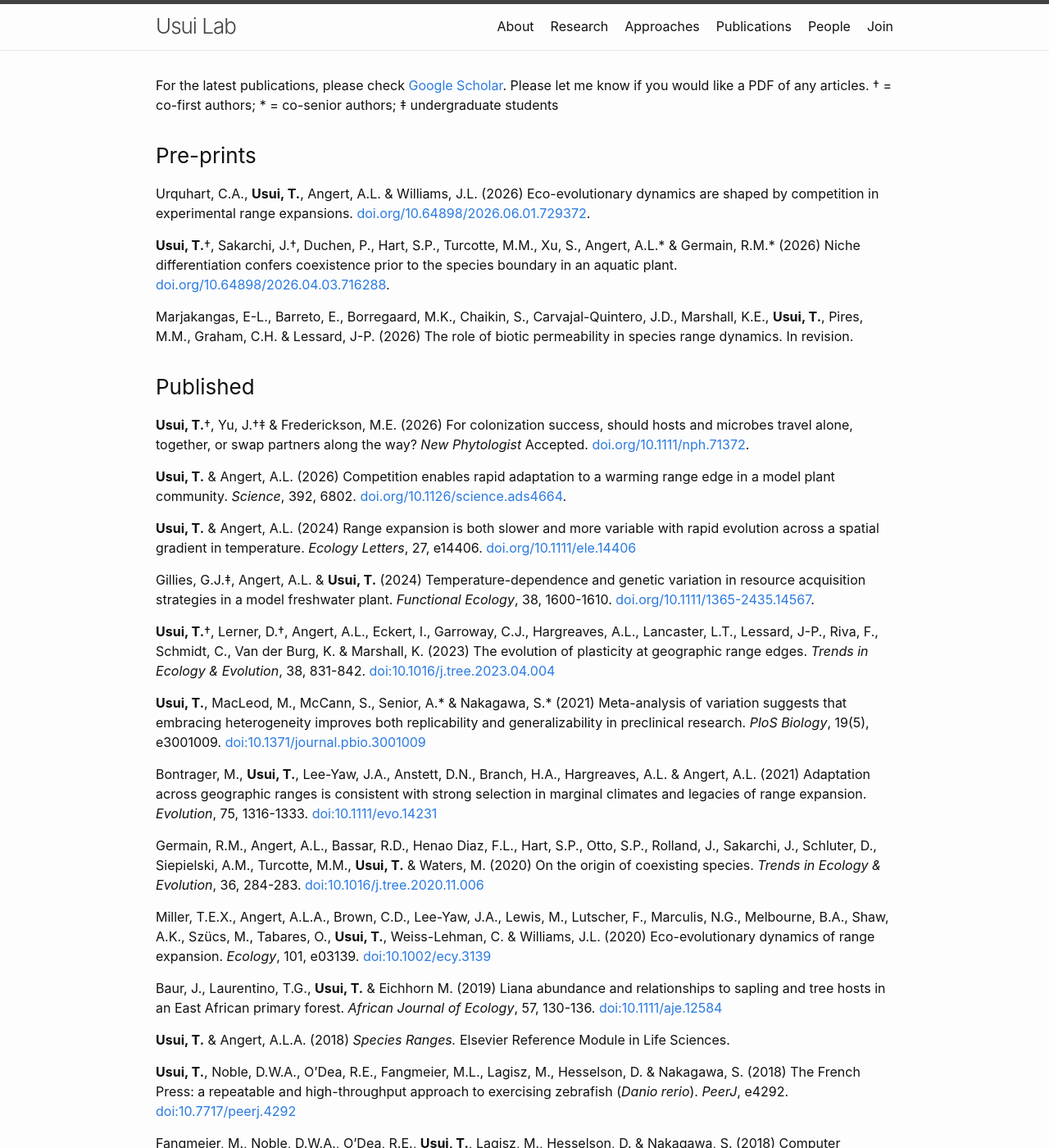
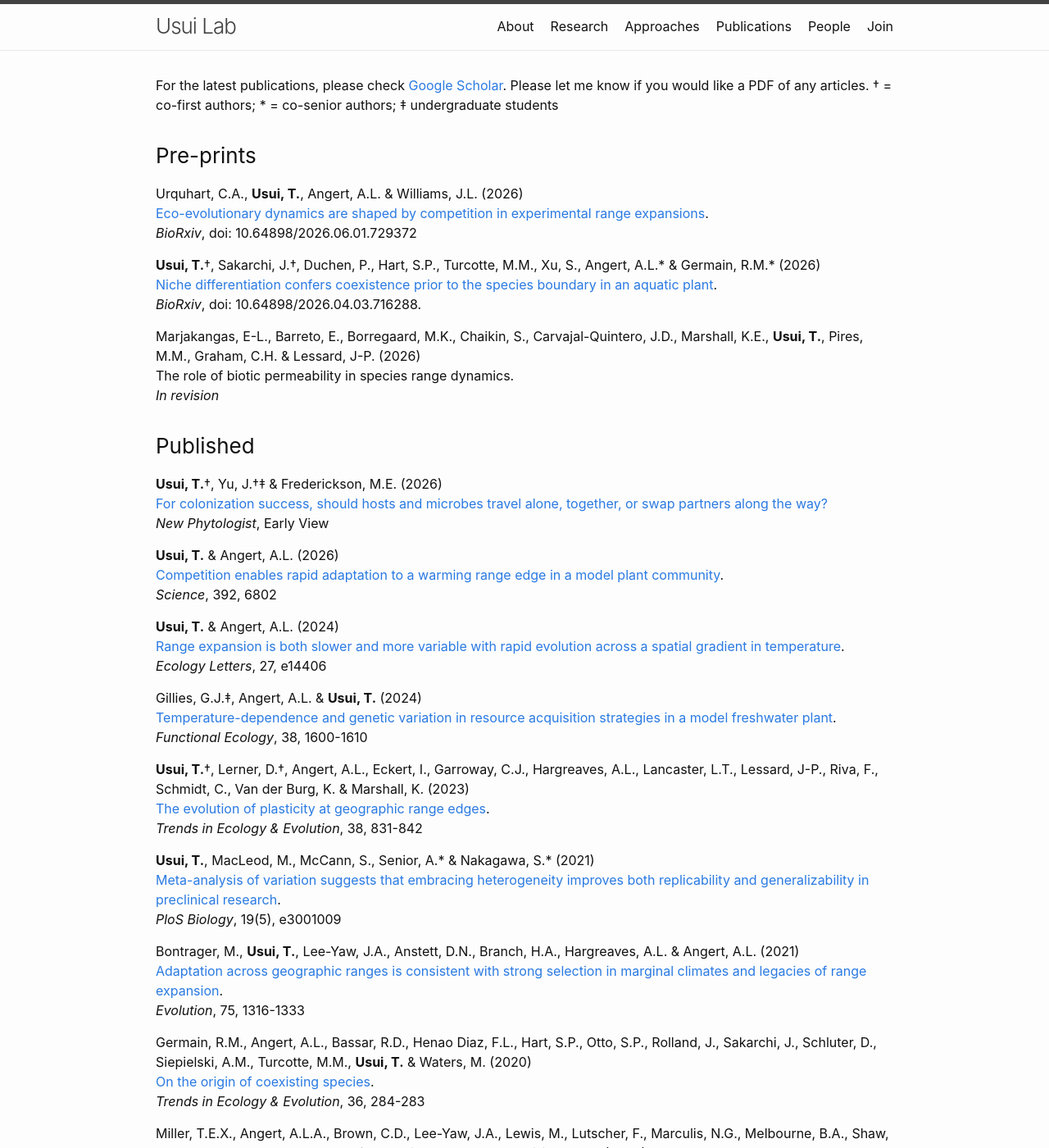
Before and after one commit to takujiusui/takujiusui.github.io, a Jekyll site: the page built from pubs.md, in a window 1280 px wide and 1400 px high. Shown: the whole window at 82% size. Built offline with Jekyll 4.4.1, drawn with Linux system fonts in a browser that asks for light colours; some of the changed text lies outside the part shown.

Commit message:
clean pubs

```diff
--- a/pubs.md
+++ b/pubs.md
@@ -8,40 +8,73 @@ For the latest publications, please check [Google Scholar](https://scholar.googl
 
 ### Pre-prints
 
-Urquhart, C.A., **Usui, T.**, Angert, A.L. & Williams, J.L. (2026) Eco-evolutionary dynamics are shaped by competition in experimental range expansions. [doi.org/10.64898/2026.06.01.729372](https://www.biorxiv.org/content/10.64898/2026.06.01.729372v1).
+Urquhart, C.A., **Usui, T.**, Angert, A.L. & Williams, J.L. (2026)
+<br>[Eco-evolutionary dynamics are shaped by competition in experimental range expansions](https://www.biorxiv.org/content/10.64898/2026.06.01.729372v1).
+<br>*BioRxiv*, doi: 10.64898/2026.06.01.729372
 
-**Usui, T.**†, Sakarchi, J.†, Duchen, P., Hart, S.P., Turcotte, M.M., Xu, S., Angert, A.L.* & Germain, R.M.* (2026) Niche differentiation confers coexistence prior to the species boundary in an aquatic plant. [doi.org/10.64898/2026.04.03.716288](https://www.biorxiv.org/content/10.64898/2026.04.03.716288v1).
+**Usui, T.**†, Sakarchi, J.†, Duchen, P., Hart, S.P., Turcotte, M.M., Xu, S., Angert, A.L.* & Germain, R.M.* (2026)
+<br>[Niche differentiation confers coexistence prior to the species boundary in an aquatic plant](https://www.biorxiv.org/content/10.64898/2026.04.03.716288v1).
+<br>*BioRxiv*, doi: 10.64898/2026.04.03.716288.
 
-Marjakangas, E-L., Barreto, E., Borregaard, M.K., Chaikin, S., Carvajal-Quintero, J.D., Marshall, K.E., **Usui, T.**, Pires, M.M., Graham, C.H. & Lessard, J-P. (2026) The role of biotic permeability in species range dynamics. In revision.
+Marjakangas, E-L., Barreto, E., Borregaard, M.K., Chaikin, S., Carvajal-Quintero, J.D., Marshall, K.E., **Usui, T.**, Pires, M.M., Graham, C.H. & Lessard, J-P. (2026)
+<br>The role of biotic permeability in species range dynamics.
+<br>*In revision*
 
 ### Published
 
-**Usui, T.**†, Yu, J.†‡ & Frederickson, M.E. (2026) For colonization success, should hosts and microbes travel alone, together, or swap partners along the way? *New Phytologist* Accepted. [doi.org/10.1111/nph.71372](https://nph.onlinelibrary.wiley.com/doi/10.1111/nph.71372).
+**Usui, T.**†, Yu, J.†‡ & Frederickson, M.E. (2026)
+<br>[For colonization success, should hosts and microbes travel alone, together, or swap partners along the way?](https://nph.onlinelibrary.wiley.com/doi/10.1111/nph.71372)
+<br>*New Phytologist*, Early View
 
-**Usui, T.** & Angert, A.L. (2026) Competition enables rapid adaptation to a warming range edge in a model plant community. *Science*, 392, 6802. [doi.org/10.1126/science.ads4664](https://www.science.org/doi/10.1126/science.ads4664).
+**Usui, T.** & Angert, A.L. (2026)
+<br>[Competition enables rapid adaptation to a warming range edge in a model plant community](https://www.science.org/doi/10.1126/science.ads4664).
+<br>*Science*, 392, 6802
 
-**Usui, T.** & Angert, A.L. (2024) Range expansion is both slower and more variable with rapid evolution across a spatial gradient in temperature. *Ecology Letters*, 27, e14406. [doi.org/10.1111/ele.14406](https://onlinelibrary.wiley.com/doi/full/10.1111/ele.14406)
+**Usui, T.** & Angert, A.L. (2024)
+<br>[Range expansion is both slower and more variable with rapid evolution across a spatial gradient in temperature](https://onlinelibrary.wiley.com/doi/full/10.1111/ele.14406).
+<br>*Ecology Letters*, 27, e14406
 
-Gillies, G.J.‡, Angert, A.L. & **Usui, T.** (2024) Temperature-dependence and genetic variation in resource acquisition strategies in a model freshwater plant. *Functional Ecology*, 38, 1600-1610. [doi.org/10.1111/1365-2435.14567](https://besjournals.onlinelibrary.wiley.com/doi/full/10.1111/1365-2435.14567).
+Gillies, G.J.‡, Angert, A.L. & **Usui, T.** (2024)
+<br>[Temperature-dependence and genetic variation in resource acquisition strategies in a model freshwater plant](https://besjournals.onlinelibrary.wiley.com/doi/full/10.1111/1365-2435.14567).
+<br>*Functional Ecology*, 38, 1600-1610
 
-**Usui, T.**†, Lerner, D.†, Angert, A.L., Eckert, I., Garroway, C.J., Hargreaves, A.L., Lancaster, L.T., Lessard, J-P., Riva, F., Schmidt, C., Van der Burg, K. & Marshall, K. (2023) The evolution of plasticity at geographic range edges. *Trends in Ecology & Evolution*, 38, 831-842. [doi:10.1016/j.tree.2023.04.004](https://www.cell.com/trends/ecology-evolution/fulltext/S0169-5347(23)00084-8)
+**Usui, T.**†, Lerner, D.†, Angert, A.L., Eckert, I., Garroway, C.J., Hargreaves, A.L., Lancaster, L.T., Lessard, J-P., Riva, F., Schmidt, C., Van der Burg, K. & Marshall, K. (2023)
+<br>[The evolution of plasticity at geographic range edges](https://www.cell.com/trends/ecology-evolution/fulltext/S0169-5347(23)00084-8).
+<br>*Trends in Ecology & Evolution*, 38, 831-842
 
-**Usui, T.**, MacLeod, M., McCann, S., Senior, A.* & Nakagawa, S.* (2021) Meta-analysis of variation suggests that embracing heterogeneity improves both replicability and generalizability in preclinical research. *PloS Biology*, 19(5), e3001009. [doi:10.1371/journal.pbio.3001009](https://journals.plos.org/plosbiology/article?id=10.1371/journal.pbio.3001009)
+**Usui, T.**, MacLeod, M., McCann, S., Senior, A.* & Nakagawa, S.* (2021)
+<br>[Meta-analysis of variation suggests that embracing heterogeneity improves both replicability and generalizability in preclinical research](https://journals.plos.org/plosbiology/article?id=10.1371/journal.pbio.3001009).
+<br>*PloS Biology*, 19(5), e3001009
 
-Bontrager, M., **Usui, T.**, Lee-Yaw, J.A., Anstett, D.N., Branch, H.A., Hargreaves, A.L. & Angert, A.L. (2021) Adaptation across geographic ranges is consistent with strong selection in marginal climates and legacies of range expansion. *Evolution*, 75, 1316-1333. [doi:10.1111/evo.14231](https://onlinelibrary.wiley.com/doi/10.1111/evo.14231)
+Bontrager, M., **Usui, T.**, Lee-Yaw, J.A., Anstett, D.N., Branch, H.A., Hargreaves, A.L. & Angert, A.L. (2021)
+<br>[Adaptation across geographic ranges is consistent with strong selection in marginal climates and legacies of range expansion](https://onlinelibrary.wiley.com/doi/10.1111/evo.14231).
+<br>*Evolution*, 75, 1316-1333
 
-Germain, R.M., Angert, A.L., Bassar, R.D., Henao Diaz, F.L., Hart, S.P., Otto, S.P., Rolland, J., Sakarchi, J., Schluter, D., Siepielski, A.M., Turcotte, M.M., **Usui, T.** & Waters, M. (2020) On the origin of coexisting species. *Trends in Ecology & Evolution*, 36, 284-283. [doi:10.1016/j.tree.2020.11.006](https://www.cell.com/trends/ecology-evolution/fulltext/S0169-5347(20)30339-6)
+Germain, R.M., Angert, A.L., Bassar, R.D., Henao Diaz, F.L., Hart, S.P., Otto, S.P., Rolland, J., Sakarchi, J., Schluter, D., Siepielski, A.M., Turcotte, M.M., **Usui, T.** & Waters, M. (2020)
+<br>[On the origin of coexisting species](https://www.cell.com/trends/ecology-evolution/fulltext/S0169-5347(20)30339-6).
+<br>*Trends in Ecology & Evolution*, 36, 284-283
 
-Miller, T.E.X., Angert, A.L.A., Brown, C.D., Lee-Yaw, J.A., Lewis, M., Lutscher, F., Marculis, N.G., Melbourne, B.A., Shaw, A.K., Szücs, M., Tabares, O., **Usui, T.**, Weiss-Lehman, C. & Williams, J.L. (2020) Eco-evolutionary dynamics of range expansion. *Ecology*, 101, e03139. [doi:10.1002/ecy.3139](https://esajournals.onlinelibrary.wiley.com/doi/abs/10.1002/ecy.3139)
+Miller, T.E.X., Angert, A.L.A., Brown, C.D., Lee-Yaw, J.A., Lewis, M., Lutscher, F., Marculis, N.G., Melbourne, B.A., Shaw, A.K., Szücs, M., Tabares, O., **Usui, T.**, Weiss-Lehman, C. & Williams, J.L. (2020)
+<br>[Eco-evolutionary dynamics of range expansion](https://esajournals.onlinelibrary.wiley.com/doi/abs/10.1002/ecy.3139).
+<br>*Ecology*, 101, e03139
 
-Baur, J., Laurentino, T.G., **Usui, T.** & Eichhorn M. (2019) Liana abundance and relationships to sapling and tree hosts in an East African primary forest. *African Journal of Ecology*, 57, 130-136. [doi:10.1111/aje.12584](https://onlinelibrary.wiley.com/doi/full/10.1111/aje.12584)
+Baur, J., Laurentino, T.G., **Usui, T.** & Eichhorn M. (2019)
+<br>[Liana abundance and relationships to sapling and tree hosts in an East African primary forest](https://onlinelibrary.wiley.com/doi/full/10.1111/aje.12584). <br>*African Journal of Ecology*, 57, 130-136
 
-**Usui, T.** & Angert, A.L.A. (2018) *Species Ranges.* Elsevier Reference Module in Life Sciences.
+**Usui, T.** & Angert, A.L.A. (2018)
+<br>[*Species Ranges*](https://www.sciencedirect.com/science/chapter/referencework/abs/pii/B978012809633890400X).
+<br>Elsevier Reference Module in Life Sciences
 
-**Usui, T.**, Noble, D.W.A., O’Dea, R.E., Fangmeier, M.L., Lagisz, M., Hesselson, D. & Nakagawa, S. (2018) The French Press: a repeatable and high-throughput approach to exercising zebrafish (*Danio rerio*). *PeerJ*, e4292. [doi:10.7717/peerj.4292](https://peerj.com/articles/4292/)
+**Usui, T.**, Noble, D.W.A., O’Dea, R.E., Fangmeier, M.L., Lagisz, M., Hesselson, D. & Nakagawa, S. (2018)
+<br>[The French Press: a repeatable and high-throughput approach to exercising zebrafish (*Danio rerio*)](https://peerj.com/articles/4292/).
+<br>*PeerJ*, e4292
 
-Fangmeier, M., Noble, D.W.A., O’Dea, R.E., **Usui, T.**, Lagisz, M., Hesselson, D. & Nakagawa, S. (2018) Computer animation technology in behavioral sciences: a sequential, automatic, and high-throughput approach to quantifying personality in zebrafish (*Danio rerio*). *Zebrafish*, 15, 206-210. [doi:10.1089/zeb.2017.1532](https://www.liebertpub.com/doi/abs/10.1089/zeb.2017.1532)
+Fangmeier, M., Noble, D.W.A., O’Dea, R.E., **Usui, T.**, Lagisz, M., Hesselson, D. & Nakagawa, S. (2018)
+<br>[Computer animation technology in behavioral sciences: a sequential, automatic, and high-throughput approach to quantifying personality in zebrafish (*Danio rerio*)](https://www.liebertpub.com/doi/abs/10.1089/zeb.2017.1532).
+<br>*Zebrafish*, 15, 206-210
 
-**Usui, T.**, Butchart, S.H.M. & Phillimore, A.B. (2017) Temporal shifts and temperature sensitivity of avian spring migration phenology: a phylogenetic meta-analysis. *Journal of Animal Ecology*, 86, 250-261. [doi:10.1111/1365-2656.12612](https://besjournals.onlinelibrary.wiley.com/doi/full/10.1111/1365-2656.12612)
+**Usui, T.**, Butchart, S.H.M. & Phillimore, A.B. (2017)
+<br>[Temporal shifts and temperature sensitivity of avian spring migration phenology: a phylogenetic meta-analysis](https://besjournals.onlinelibrary.wiley.com/doi/full/10.1111/1365-2656.12612).
+<br>*Journal of Animal Ecology*, 86, 250-261
 
 ![system](images/banner_2.png)
```
Also changed, not shown: index.md (+1 -1 lines).
